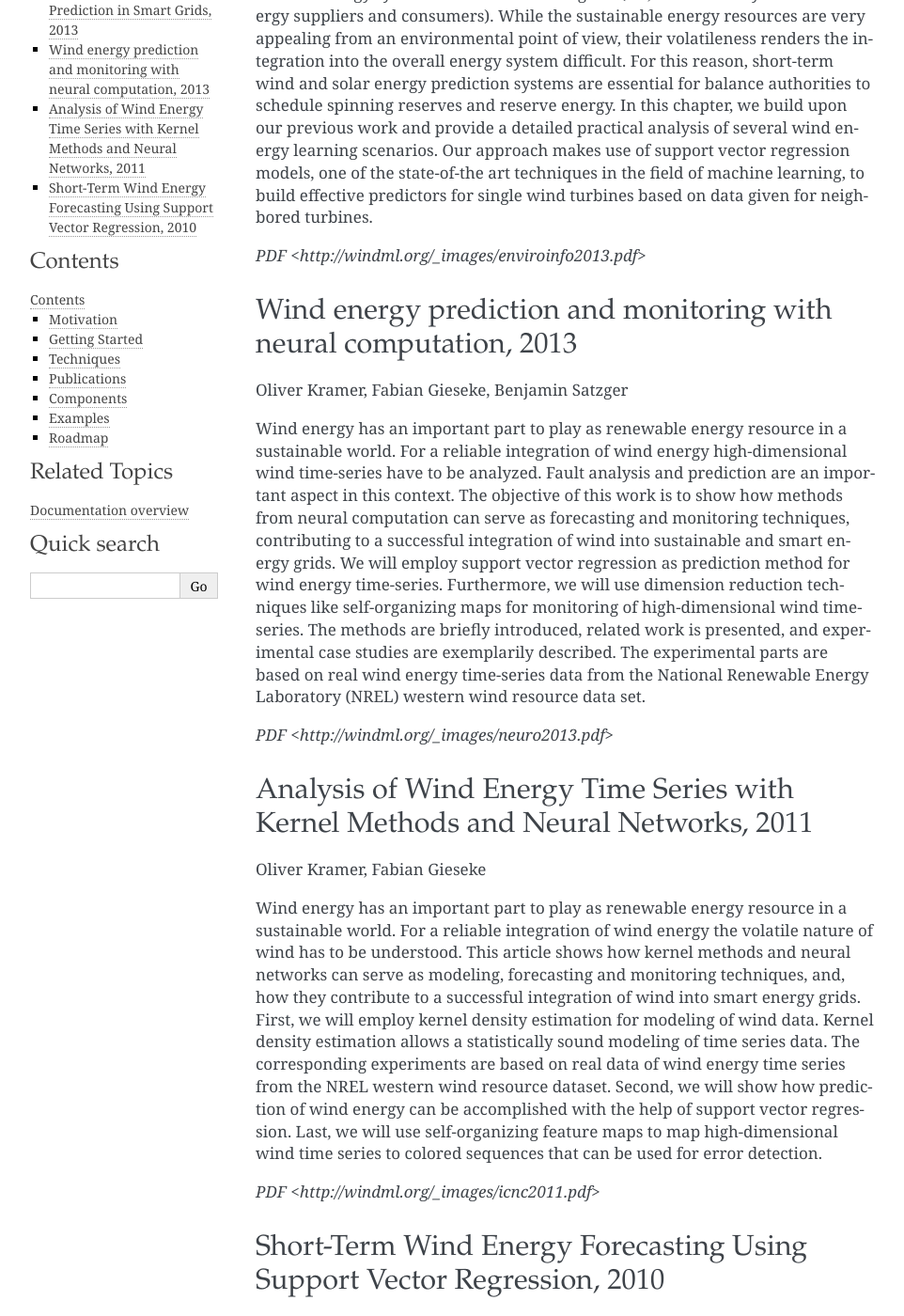
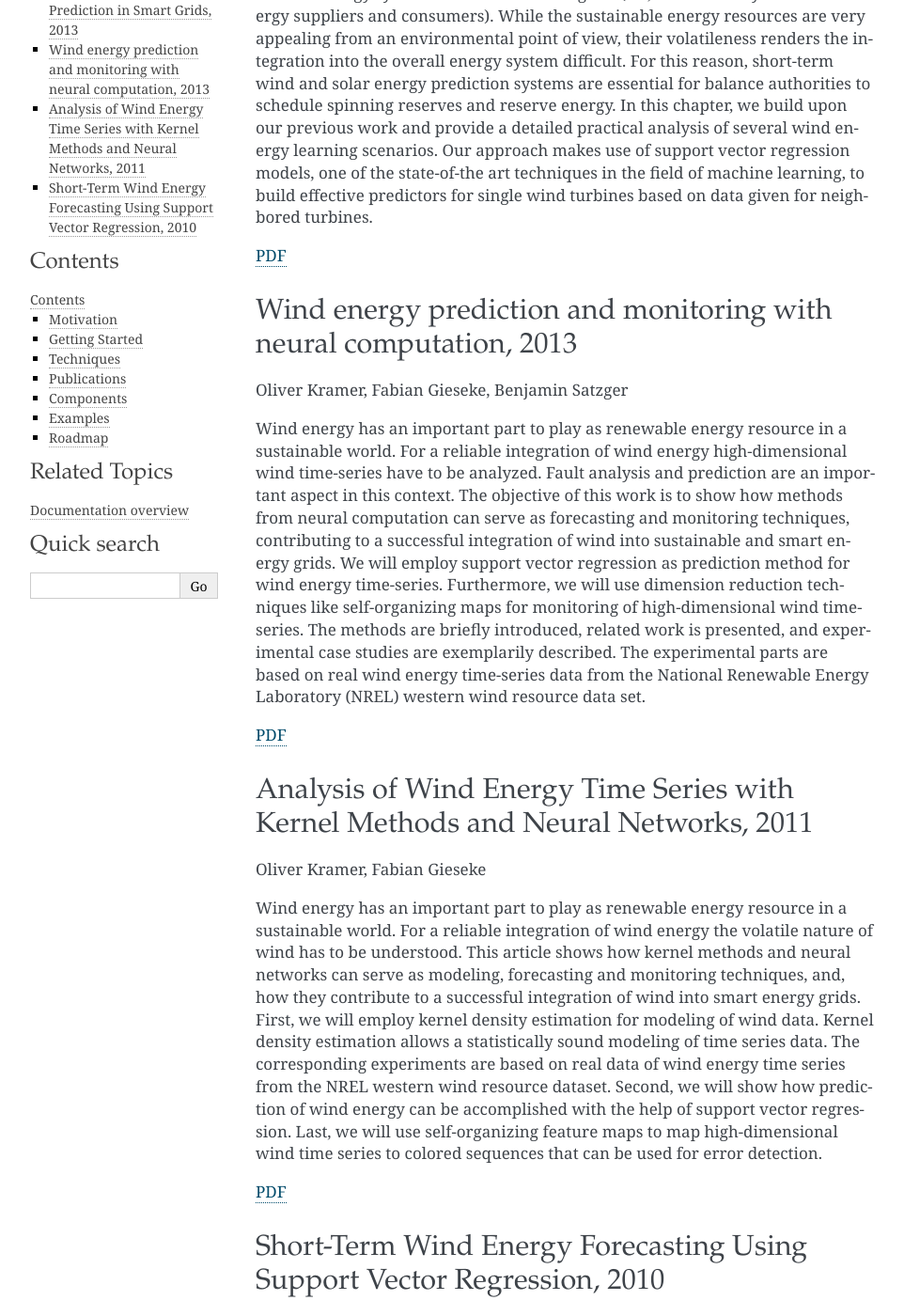
Before and after one commit to cigroup-ol/windml, a Sphinx documentation site: the page built from doc/publications.rst, in a window 1280 px wide and 1400 px high, scrolled down 305 px. Shown: the whole window at 94% size, without its empty margins (148-1110 px from the left). Built offline with Sphinx 7.4.7, drawn with Linux system fonts in a browser that asks for light colours; formulas are drawn with MathJax 3; some of the changed text lies outside the part shown.

Commit message:
fixed links

```diff
--- a/doc/publications.rst
+++ b/doc/publications.rst
@@ -22,7 +22,7 @@ state-of-the art techniques in the field of machine learning, to build
 effective predictors for single wind turbines based on data given for
 neighbored turbines.
 
-`PDF <http://windml.org/_images/enviroinfo2013.pdf>`
+`PDF <http://windml.org/_images/enviroinfo2013.pdf>`_
 
 Wind energy prediction and monitoring with neural computation, 2013
 -------------------------------------------------------------------
@@ -43,7 +43,7 @@ work is presented, and experimental case studies are exemplarily described. The
 experimental parts are based on real wind energy time-series data from the
 National Renewable Energy Laboratory (NREL) western wind resource data set.
 
-`PDF <http://windml.org/_images/neuro2013.pdf>`
+`PDF <http://windml.org/_images/neuro2013.pdf>`_
 
 Analysis of Wind Energy Time Series with Kernel Methods and Neural Networks, 2011
 ---------------------------------------------------------------------------------
@@ -64,7 +64,7 @@ vector regression. Last, we will use self-organizing feature maps to map
 high-dimensional wind time series to colored sequences that can be used for
 error detection.
 
-`PDF <http://windml.org/_images/icnc2011.pdf>`
+`PDF <http://windml.org/_images/icnc2011.pdf>`_
 
 Short-Term Wind Energy Forecasting Using Support Vector Regression, 2010
 ------------------------------------------------------------------------
@@ -83,4 +83,4 @@ We demonstrate the capabilities of SVR-based wind energy forecast on the
 micro-scale level of one wind grid point, and on the larger scale of a whole
 wind park.
 
-`PDF <http://windml.org/_images/soco2010.pdf>`
+`PDF <http://windml.org/_images/soco2010.pdf>`_
```
